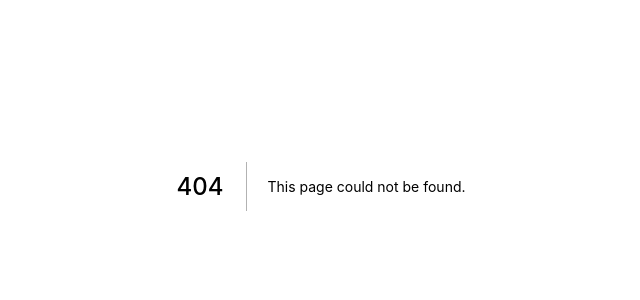
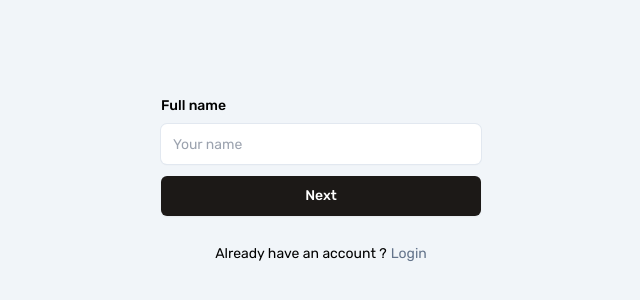
Before and after one commit to qolbudr/relationsh, a Next.js app: page /register in a window 1280 px wide. Before the commit this address had no page. Shown: the part 214-514 px from the top of the page, without its empty margins (319-959 px from the left). Built offline with nearby package versions, Linux system fonts and the light colour scheme.

Commit message:
Add register screen

```diff
--- /dev/null
+++ b/components/boxRegister.js
@@ -0,0 +1,47 @@
+import StepRegister from './stepRegister'
+import Link from 'next/link'
+import {useState} from 'react'
+import FormGroup from './forms/formGroup'
+import Button from './forms/button'
+
+const BoxRegister = () => {
+	const [step, setStep] = useState(0)
+	const [isLoading, setLoading] = useState(false)
+
+	const sleep = ms => new Promise(
+	  resolve => setTimeout(resolve, ms)
+	);
+
+	const stepIncrement = async () => {
+		setLoading(true)
+		setStep(step+1)
+		await sleep(1000)
+		setLoading(false)
+	}
+
+	return (
+		<div className="w-10/12 md:w-80">
+			<StepRegister step={step} isLoading={isLoading}/>
+			{!isLoading ? (
+				<>
+					<FormGroup>
+						<Button onClick={stepIncrement}>Next</Button>
+					</FormGroup>
+					<FormGroup>
+						<div class="block text-center mt-7 w-100">
+							<h5 class="text-sm">Already have an account ?
+								<Link href="login">
+									<a className="text-slate-500 hover:underline ml-1">Login</a>
+								</Link>
+							</h5>
+						</div>
+					</FormGroup>
+				</>
+			) : (
+				<></>
+			)}
+		</div>
+	)
+}
+
+export default BoxRegister;
--- a/components/forms/button.js
+++ b/components/forms/button.js
@@ -1,6 +1,8 @@
-const Button = ({children, label}) => {
+const Button = ({children, label, onClick}) => {
 	return (
-		<button className="
+		<button
+			onClick={onClick}
+			className="
 			transition
 			ease-in-out
 			hover:shadow-md
--- a/components/forms/formGroup.js
+++ b/components/forms/formGroup.js
@@ -1,6 +1,6 @@
 const FormGroup = ({children}) => {
 	return (
-		<div class="mb-3">
+		<div className="mb-3">
 			{children}
 		</div>
 	)
--- /dev/null
+++ b/components/stepRegister.js
@@ -0,0 +1,50 @@
+import FormGroup from './forms/formGroup'
+import Input from './forms/input'
+import Label from './forms/label'
+import Button from './forms/button'
+import {ImSpinner8} from 'react-icons/im'
+
+const StepRegister = ({step, isLoading}) => {
+	if(isLoading == true)
+		return (
+			<FormGroup>
+				<div className="text-center block">
+					<div className="inline-flex my-5 animate-spin">
+						<ImSpinner8 size="30px"/>
+					</div>
+				</div>
+			</FormGroup>
+		)
+
+	if (step == 0)
+		return (
+			<FormGroup>
+				<Label>Full name</Label>
+				<Input type="text" placeholder="Your name" label="name-input"/>
+			</FormGroup>
+		)
+
+	if (step == 1)
+		return (
+			<FormGroup>
+				<Label>Email address</Label>
+				<Input type="email" placeholder="name@example.com" label="email-input"/>
+			</FormGroup>
+		)
+
+	if (step == 2)
+		return (
+			<>
+				<FormGroup>
+					<Label>Password</Label>
+					<Input type="password" placeholder="********" label="password-input"/>
+				</FormGroup>
+				<FormGroup>
+					<Label>Password Confirmation</Label>
+					<Input type="password" placeholder="********" label="password-input"/>
+				</FormGroup>
+			</>
+		)
+}
+
+export default StepRegister;
--- a/package.json
+++ b/package.json
@@ -11,7 +11,8 @@
   "dependencies": {
     "next": "12.3.0",
     "react": "18.2.0",
-    "react-dom": "18.2.0"
+    "react-dom": "18.2.0",
+    "react-icons": "^4.4.0"
   },
   "devDependencies": {
     "autoprefixer": "^10.4.8",
--- /dev/null
+++ b/pages/register.js
@@ -0,0 +1,15 @@
+import Layout from '../components/layout'
+import MiddleCenterContainer from '../components/middleCenterContainer'
+import BoxRegister from '../components/boxRegister'
+
+const Login = () => {
+	return (
+		<Layout title="RelationSh#@!& - Register">
+			<MiddleCenterContainer>
+				<BoxRegister/>
+			</MiddleCenterContainer>
+    </Layout>
+	)
+}
+
+export default Login;
```
Also changed, not shown: 1 other file (tests, documents, lock files or other folders).
